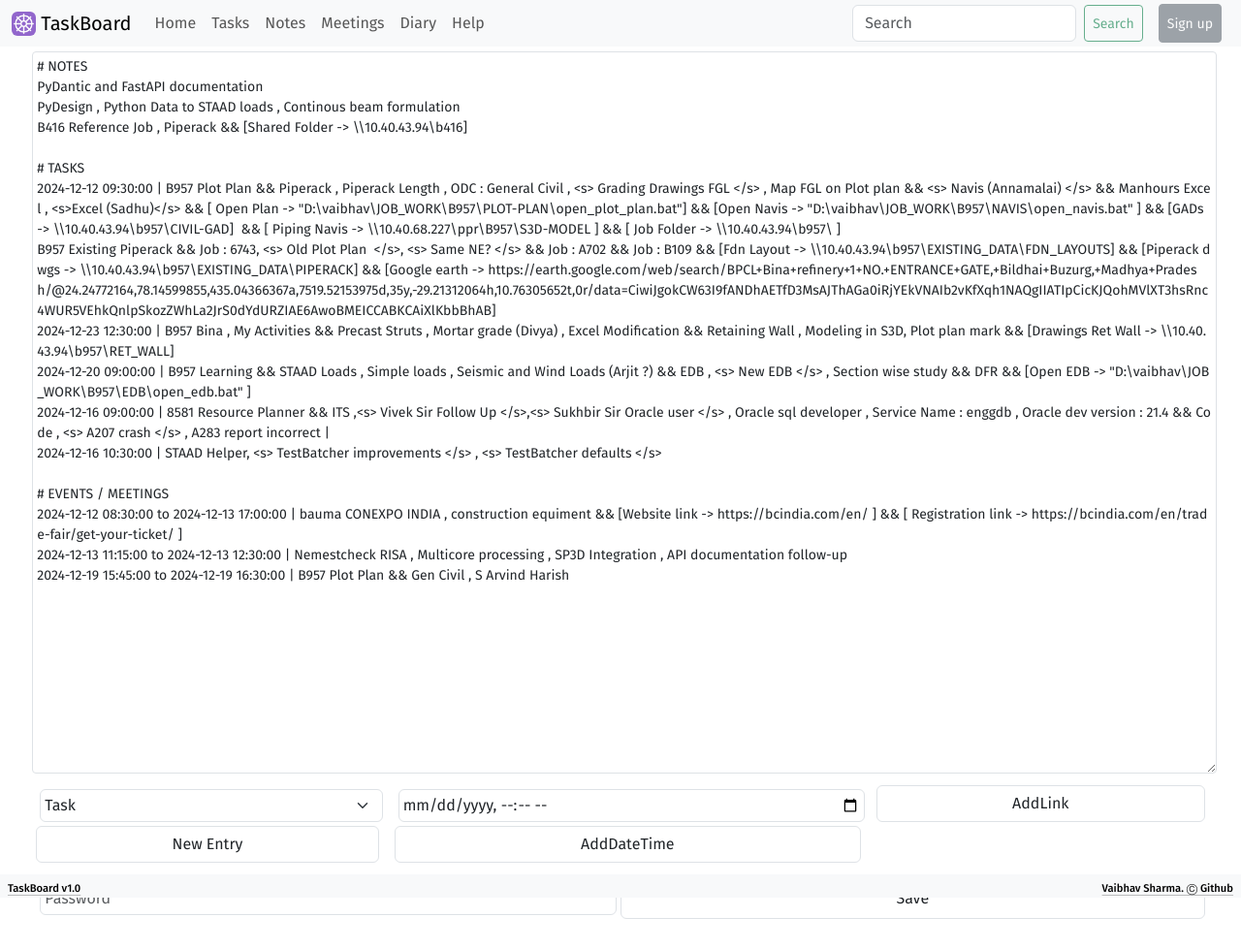
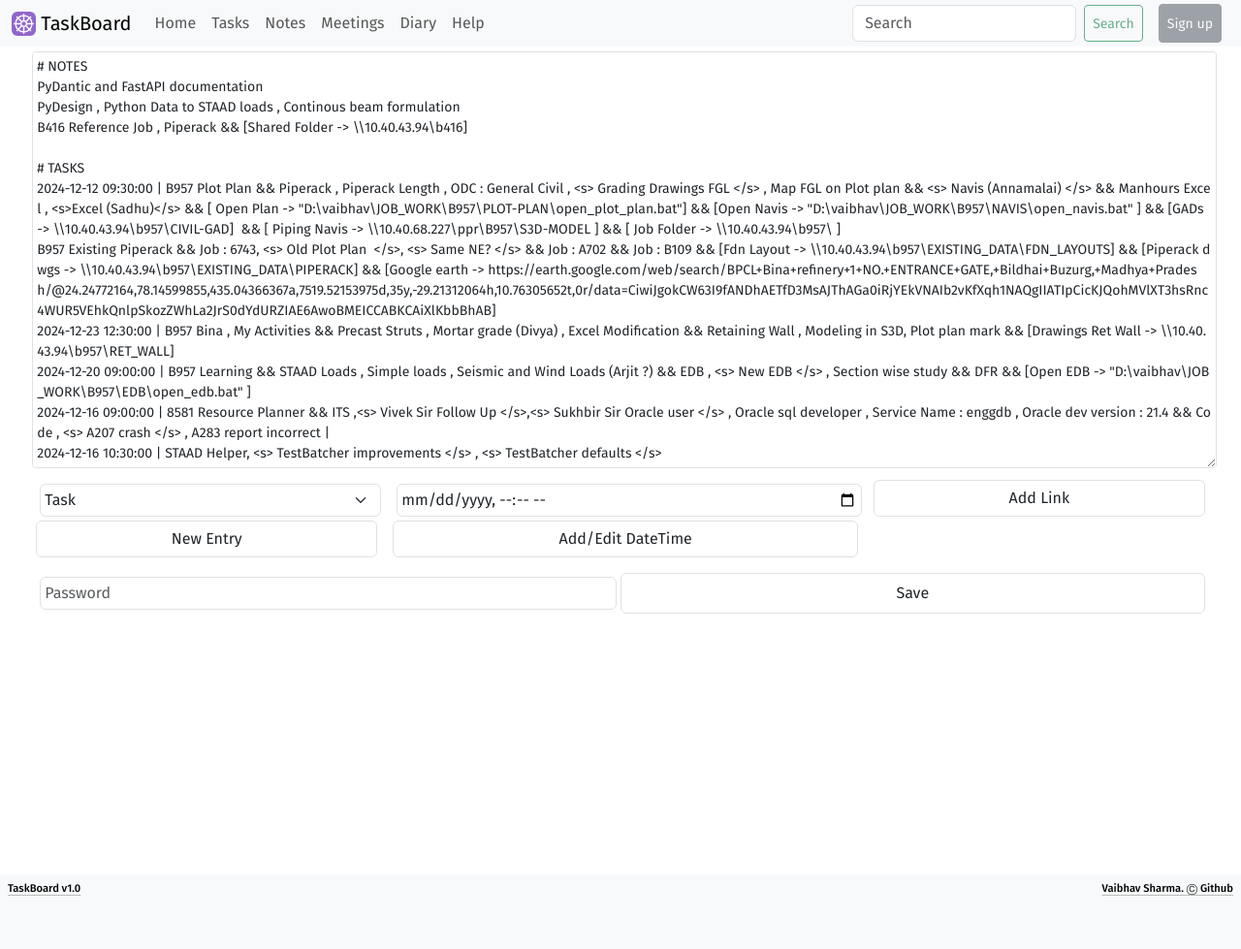
Before and after one commit to vsharma2430/TaskBoard, a FastAPI app: page /diary/ in a window 1280 px wide. Shown: the whole page at 97% size. After the commit the page ends 924 px from the top, so only its background shows below. Run offline with FastAPI, Linux system fonts and the light colour scheme; some libraries are stand-ins or nearby versions.

Commit message:
diary entry part 3

```diff
--- a/templates/diary_data.html
+++ b/templates/diary_data.html
@@ -1,7 +1,5 @@
 <form class="p-1 wrap" style="margin:1%;margin-top:3.5%;width: 98%;word-break: break-all;">
-    <textarea id="diary_textarea" class="form-control form-control-sm m-1 p-1" rows="35" type="text" placeholder="Diary Bullets" style="margin: 0.1Rem;width: 100%;height: 75%;word-wrap:normal;">{{data}}</textarea>
-
-
+    <textarea id="diary_textarea" class="form-control form-control-sm m-1 p-1" rows="20" type="text" placeholder="Diary Bullets" style="margin: 0.1Rem;width: 100%;height: 75%;word-wrap:normal;">{{data}}</textarea>
 
     <div class="d-flex flex-row">
         <div class="d-flex flex-fill flex-column m-1 p-1">
@@ -16,11 +14,11 @@
 
         <div class="d-flex flex-fill flex-column m-1 p-1">
             <input class="form-control m-1 p-1" type="datetime-local" id="new_datetime">
-            <button class="form-control" type="button" id="add_datetime" class="btn btn-primary m-1 p-1" >AddDateTime</button>
+            <button class="form-control" type="button" id="add_datetime" class="btn btn-primary m-1 p-1" >Add/Edit DateTime</button>
         </div>
 
         <div class="d-flex flex-fill flex-column m-1 p-1">
-            <button class="form-control" type="button" id="add_link" class="btn btn-primary m-1 p-1" >AddLink</button>
+            <button class="form-control" type="button" id="add_link" class="btn btn-primary m-1 p-1" >Add Link</button>
         </div>
     </div>
 
@@ -46,13 +44,9 @@
                 len = el.value.length;
                 normalizedValue = el.value.replace(/\r\n/g, "\n");
 
-                // Create a working TextRange that lives only in the input
                 textInputRange = el.createTextRange();
                 textInputRange.moveToBookmark(range.getBookmark());
 
-                // Check if the start and end of the selection are at the very end
-                // of the input, since moveStart/moveEnd doesn't return what we want
-                // in those cases
                 endRange = el.createTextRange();
                 endRange.collapse(false);
 
@@ -129,4 +123,19 @@
 
     })});
 
+    $(document).ready(function() {
+        $('#add_link').click(function(){
+            link_data = '[link name -> link address]';
+            if(getSelection().toString() != '')
+            {
+                var el = document.getElementById("diary_textarea");
+                replaceSelectedText(el, link_data);
+            }
+            else
+            {
+                text = $('textarea#diary_textarea').val() + ' | ' + link_data + ' | ';
+                $('textarea#diary_textarea').val(text);
+            }
+    })});
+
 </script>
--- a/templates/event_box.html
+++ b/templates/event_box.html
@@ -1,4 +1,4 @@
-<div class="card opacity-{{event.opacity}} {{event.card_class}}" style="margin: 1rem;min-width:20rem;">
+<div class="card opacity-{{event.opacity}} {{event.card_class}}" style="margin: 1rem;min-width:10%;">
     {% with job=event.job %}
         {% include "card_header.html" %}
     {% endwith %}
--- a/templates/note_box.html
+++ b/templates/note_box.html
@@ -1,4 +1,4 @@
-<div class="card opacity-{{note.opacity}}" style="margin: 1rem;min-width:20rem;">
+<div class="card opacity-{{note.opacity}}" style="margin: 1rem;min-width:10%;">
     {% with job=note.job %}
         {% include "card_header.html" %}
     {% endwith %}
--- a/templates/task_box.html
+++ b/templates/task_box.html
@@ -1,4 +1,4 @@
-<div class="card opacity-{{task.opacity}} {{task.card_class}}" style="margin: 1rem;min-width:15rem;max-width:50%;">
+<div class="card opacity-{{task.opacity}} {{task.card_class}}" style="margin: 1rem;min-width:10%;max-width:50%;">
     {% with job=task.job %}
         {% include "card_header.html" %}
     {% endwith %}
```
